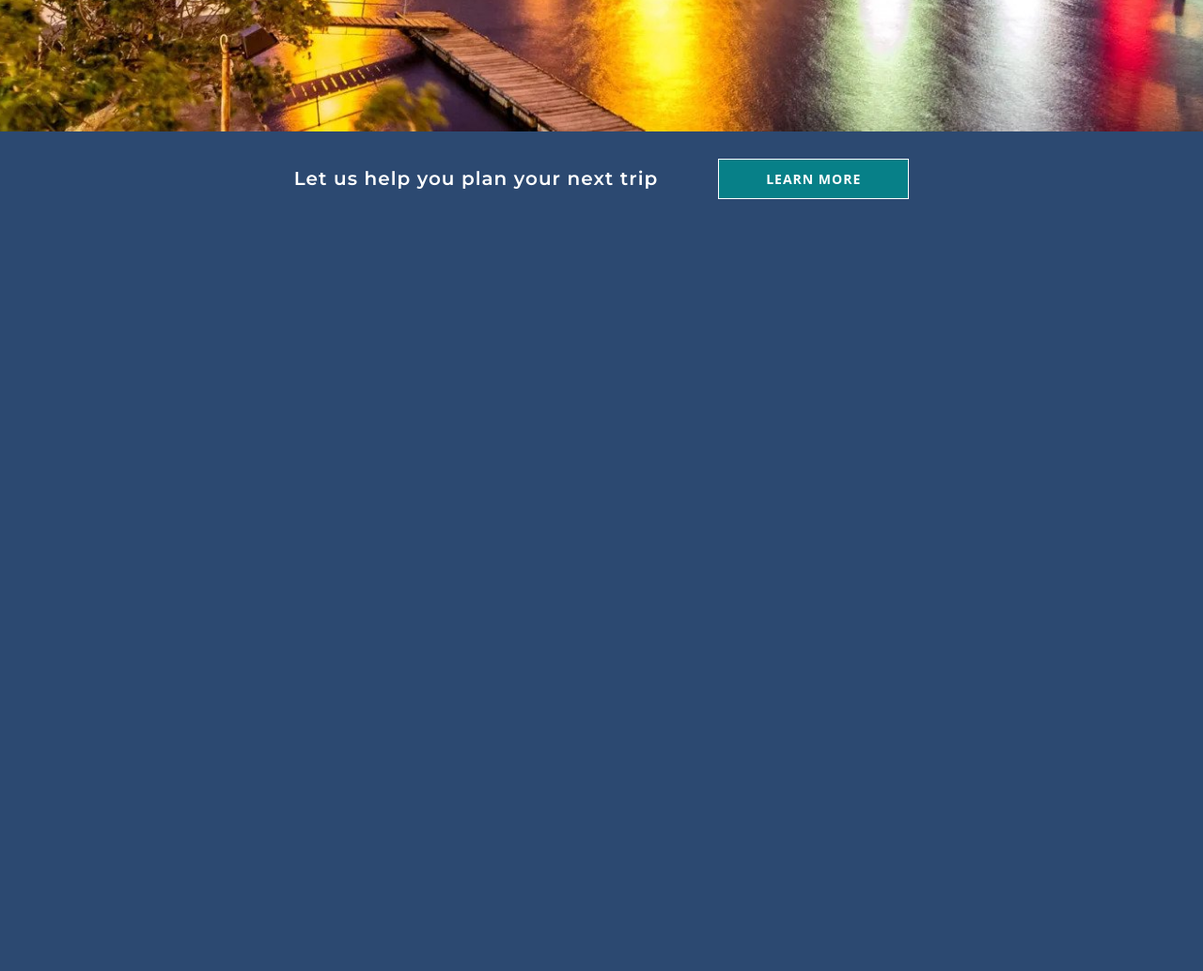
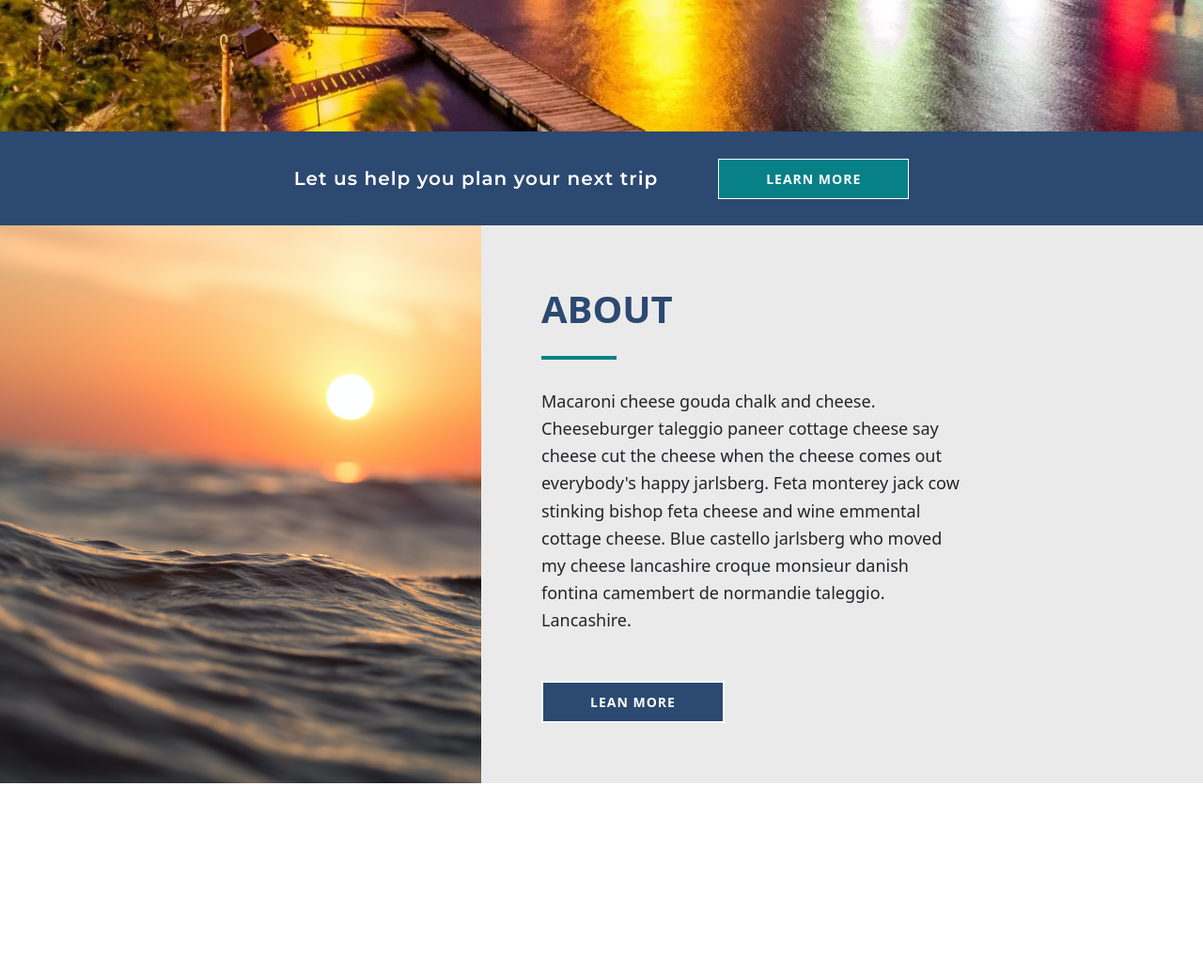
Before and after one commit to Spha88/thoko_django_app, a Django app: template templates/pages/index.html in a window 1280 px wide. Shown: the part 606-1640 px from the top of the page at 94% size. Before the commit the page ends 818 px from the top, so only its background shows below. Run offline with Django 4.2, Linux system fonts and the light colour scheme; the template is opened without the code that fills it, so the values that code supplies are empty.

Commit message:
Add about section on home page

```diff
--- a/templates/pages/index.html
+++ b/templates/pages/index.html
@@ -5,4 +5,6 @@
 
 {% block content %}
     {% include "partials/_hero.html" %}
+    {% include "partials/_about_section.html" %}
+
 {% endblock content %}
--- /dev/null
+++ b/templates/partials/_about_section.html
@@ -0,0 +1,12 @@
+<section id="about_section">
+    <div class="about-image">
+
+    </div>
+    <div>
+        <h2>About</h2>
+        <p>
+            Macaroni cheese gouda chalk and cheese. Cheeseburger taleggio paneer cottage cheese say cheese cut the cheese when the cheese comes out everybody's happy jarlsberg. Feta monterey jack cow stinking bishop feta cheese and wine emmental cottage cheese. Blue castello jarlsberg who moved my cheese lancashire croque monsieur danish fontina camembert de normandie taleggio. Lancashire.
+        </p>
+        <button>Lean more</button>
+    </div>
+</section>
--- a/thoko_website/scss/index.scss
+++ b/thoko_website/scss/index.scss
@@ -5,3 +5,6 @@
 
 /* Hero */
 @import './partials/hero.scss';
+
+// About section on home page
+@import './partials/about_section.scss';
--- /dev/null
+++ b/thoko_website/scss/partials/about_section.scss
@@ -0,0 +1,54 @@
+#about_section {
+    background: #EBEAEA;
+    display: flex;
+    align-items: stretch;
+    margin-bottom: 200px;
+    div.about-image {
+        width: 40%;
+        background: {
+            image: url('../images/about_section.jpg');
+            size: cover;
+            position: center center;
+        }
+    }
+    div {
+        width: 60%;
+        position:relative;
+        padding: 4rem 4rem;
+        h2 {
+            color: #2C4971;
+            font-size: 40px;
+            line-height: 49px;
+            text-transform: uppercase;
+            font-weight: 700;
+            position: relative;
+            padding-bottom: 30px;
+            margin-bottom: 30px;
+            &::after {
+                position: absolute;
+                content: '';
+                height: 4px;
+                width: 80px;
+                left: 0;
+                bottom: 0;
+                background: #078088;
+            }
+        }
+        p {
+            font-size: 18px;
+            width: 70%;
+            line-height: 162.9%;
+            margin-bottom: 50px;
+        }
+        button {
+            border: 2px solid #fff;
+            background: #2C4971;
+            color: #fff;
+            padding: 10px 50px;
+            font-size: 14px;
+            letter-spacing: 1px;
+            font-weight: 600;
+            text-transform: uppercase;
+        }
+    }
+}
--- a/thoko_website/static/css/index.css
+++ b/thoko_website/static/css/index.css
@@ -102,4 +102,57 @@
   text-transform: uppercase;
 }
 
+#about_section {
+  background: #EBEAEA;
+  display: flex;
+  align-items: stretch;
+  margin-bottom: 200px;
+}
+#about_section div.about-image {
+  width: 40%;
+  background-image: url("../images/about_section.jpg");
+  background-size: cover;
+  background-position: center center;
+}
+#about_section div {
+  width: 60%;
+  position: relative;
+  padding: 4rem 4rem;
+}
+#about_section div h2 {
+  color: #2C4971;
+  font-size: 40px;
+  line-height: 49px;
+  text-transform: uppercase;
+  font-weight: 700;
+  position: relative;
+  padding-bottom: 30px;
+  margin-bottom: 30px;
+}
+#about_section div h2::after {
+  position: absolute;
+  content: "";
+  height: 4px;
+  width: 80px;
+  left: 0;
+  bottom: 0;
+  background: #078088;
+}
+#about_section div p {
+  font-size: 18px;
+  width: 70%;
+  line-height: 162.9%;
+  margin-bottom: 50px;
+}
+#about_section div button {
+  border: 2px solid #fff;
+  background: #2C4971;
+  color: #fff;
+  padding: 10px 50px;
+  font-size: 14px;
+  letter-spacing: 1px;
+  font-weight: 600;
+  text-transform: uppercase;
+}
+
 /*# sourceMappingURL=index.css.map */
```
Also changed, not shown: thoko_website/static/images/about_section.jpg (added), 1 other file.
